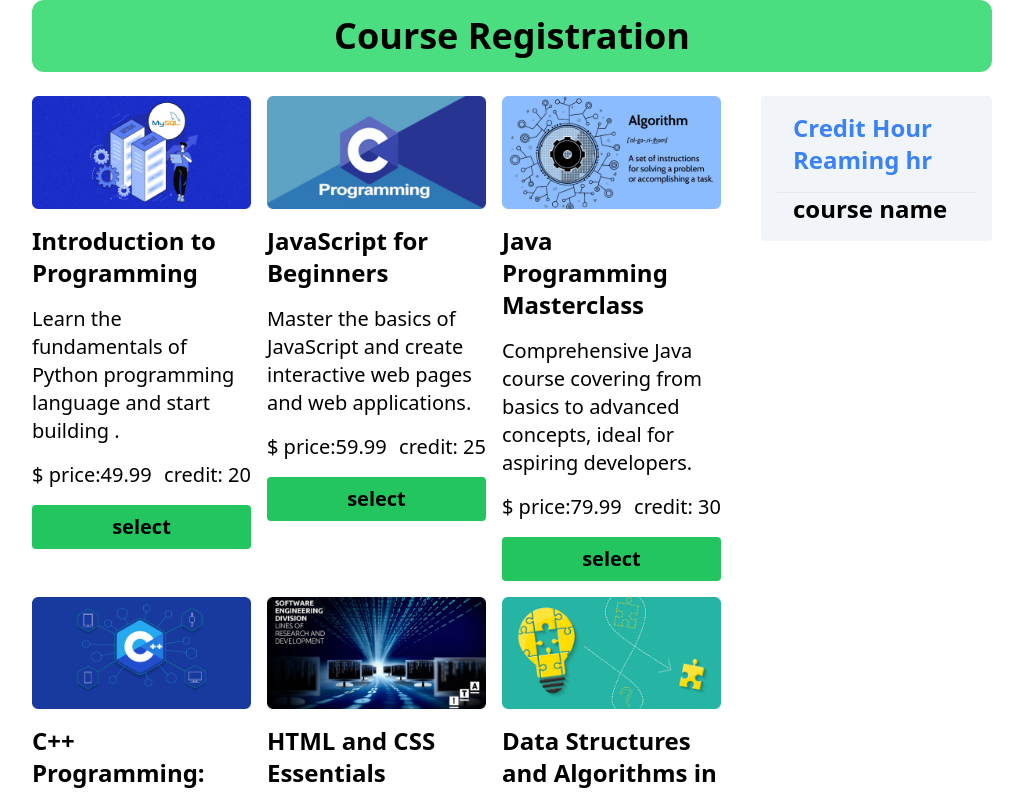
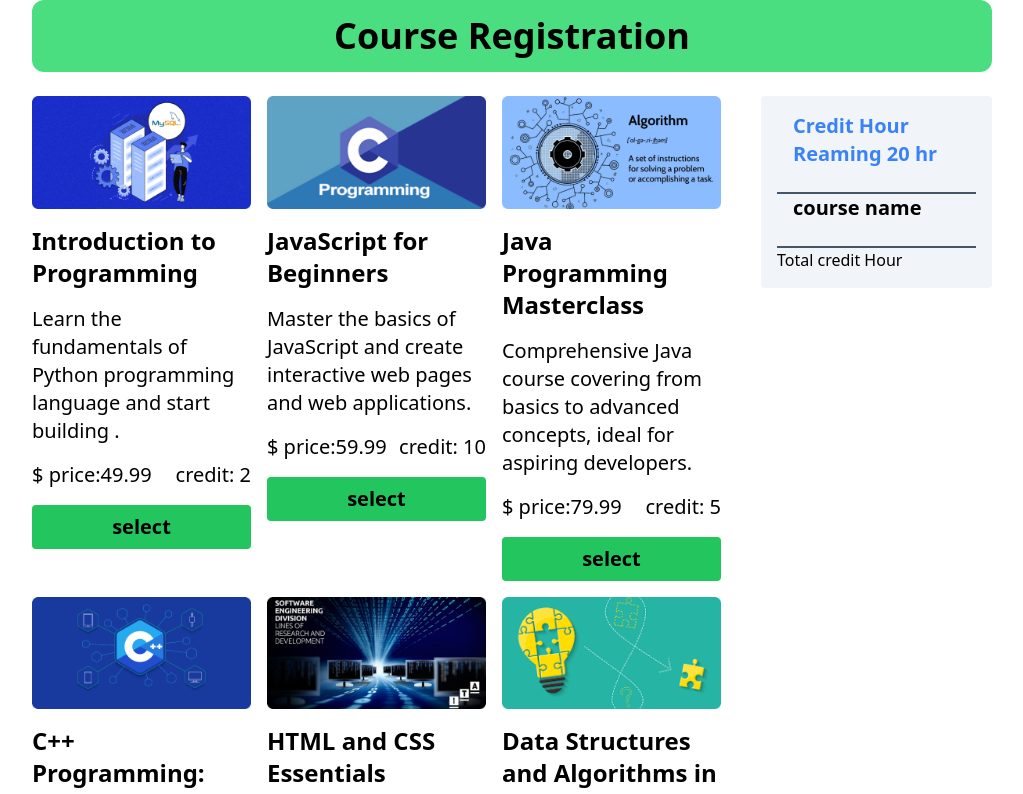
Before and after one commit to Imranahmed935/Digital-courses-Registration, a React (Vite) app: page / in a window 1280 px wide. Shown: the top 794 px of the page, without its empty margins (128-1151 px from the left). Built offline with nearby package versions, Linux system fonts and the light colour scheme.

Commit message:
credit hour added

```diff
--- a/public/data.json
+++ b/public/data.json
@@ -5,7 +5,7 @@
         "title": "Introduction to Programming",
         "short_description": "Learn the fundamentals of Python programming language and start building .",
         "price": 49.99,
-        "credit_hours": 20
+        "credit_hours": 2
     },
     {
         "id": 2,
@@ -13,7 +13,7 @@
         "title": "JavaScript for Beginners",
         "short_description": "Master the basics of JavaScript and create interactive web pages and web applications.",
         "price": 59.99,
-        "credit_hours": 25
+        "credit_hours": 10
     },
     {
         "id": 3,
@@ -21,7 +21,7 @@
         "title": "Java Programming Masterclass",
         "short_description": "Comprehensive Java course covering from basics to advanced concepts, ideal for aspiring developers.",
         "price": 79.99,
-        "credit_hours": 30
+        "credit_hours": 5
     },
     {
         "id": 4,
@@ -29,7 +29,7 @@
         "title": "C++ Programming: From Beginner to Advanced",
         "short_description": "Dive into C++ programming language with this course designed for beginners to advanced learners.",
         "price": 69.99,
-        "credit_hours": 35
+        "credit_hours": 8
     },
     {
         "id": 5,
@@ -37,7 +37,7 @@
         "title": "HTML and CSS Essentials",
         "short_description": "Learn the building blocks of web development with HTML and CSS, perfect for beginners. this is very nice course",
         "price": 39.99,
-        "credit_hours": 15
+        "credit_hours": 7
     },
     {
         "id": 6,
@@ -45,7 +45,7 @@
         "title": "Data Structures and Algorithms in Python",
         "short_description": "Explore fundamental data structures and algorithms concepts using Python programming language.",
         "price": 89.99,
-        "credit_hours": 40
+        "credit_hours": 9
     },
     {
         "id": 7,
@@ -53,7 +53,7 @@
         "title": "Android App Development with Kotlin",
         "short_description": "Build Android applications using Kotlin programming language with this hands-on course.",
         "price": 99.99,
-        "credit_hours": 45
+        "credit_hours": 4
     },
     {
         "id": 8,
@@ -61,7 +61,7 @@
         "title": "Full Stack Web Development Bootcamp",
         "short_description": "Become a full stack web developer by mastering both front-end and back-end technologies.",
         "price": 129.99,
-        "credit_hours": 60
+        "credit_hours": 6
     },
     {
         "id": 9,
@@ -69,7 +69,7 @@
         "title": "Machine Learning Fundamentals",
         "short_description": "Discover the core concepts of machine learning and start building intelligent applications.",
         "price": 109.99,
-        "credit_hours": 50
+        "credit_hours": 10
     }
 
 ]
--- a/src/App.jsx
+++ b/src/App.jsx
@@ -5,10 +5,17 @@ import Header from "./Components/Header/Header";
 
 const App = () => {
   const [courseNames, setCourseNames] = useState([]);
+  const [credit, setCredit]=useState(20)
+
+  const handleCredit = ()=>{
+    const newCredit = 20;
+   setCredit(newCredit)
+  }
 
   const handleCourseName = (course)=>{
     const newValue = [...courseNames, course]
     setCourseNames(newValue);
+    handleCredit();
   }
 
  return (
@@ -16,7 +23,11 @@ const App = () => {
      <Header></Header>
      <main className="container w-9/12 mx-auto mt-6 flex">
       <Courses handleCourseName={handleCourseName}></Courses>
-      <Cart courseNames={courseNames}></Cart>
+      <Cart
+      courseNames={courseNames}
+      handleCredit={handleCredit}
+      credit={credit}
+      ></Cart>
      </main>
     </div>
   );
--- a/src/Components/Cart/Cart.jsx
+++ b/src/Components/Cart/Cart.jsx
@@ -1,18 +1,21 @@
 import CourseName from "../CourseName/CourseName";
 import Credit from "../Credit/Credit";
 import PropTypes from "prop-types"
+import Total from "../Total/Total";
 
-const Cart = ({courseNames}) => {
+const Cart = ({courseNames, credit}) => {
     return (
         <div className="w-1/4 ml-10 p-4 rounded bg-slate-100 h-min">
-            <Credit></Credit>
+            <Credit credit={credit}></Credit>
             <CourseName courseNames={courseNames}></CourseName>
+            <Total></Total>
         </div>
     );
 };
 
 Cart.propTypes ={
-    courseNames:PropTypes.object
+    courseNames:PropTypes.object,
+    credit:PropTypes.number
 }
 
 export default Cart;
--- a/src/Components/CourseName/CourseName.jsx
+++ b/src/Components/CourseName/CourseName.jsx
@@ -2,14 +2,15 @@ import PropsTypes from 'prop-types'
 import Name from '../Name/Name';
 const CourseName = ({courseNames}) => {
     return (
-        <div>
-           <h1 className="ml-4 font-bold text-2xl">course name</h1>
+        <div >
+           <h1 className="ml-4 font-bold text-xl">course name</h1>
            {
             courseNames.map(name => <Name
             key={name.id}
             name={name}
             ></Name>)
            }
+            <hr className='mt-6 border-b border-slate-600 font-bold'/>
         </div>
     );
 };
--- a/src/Components/Courses/Courses.jsx
+++ b/src/Components/Courses/Courses.jsx
@@ -15,8 +15,8 @@ const Courses = ({handleCourseName}) => {
     return (
         <div className="w-3/4 grid md:grid-cols-2 lg:grid-cols-3 grid-cols-1 gap-4">
             {
-                courses.map(course=><Course
-                key={course.id}
+                courses.map((course,idx)=><Course
+                key={idx}
                 handleCourseName={handleCourseName}
                 course={course}
                 ></Course> )
--- a/src/Components/Credit/Credit.jsx
+++ b/src/Components/Credit/Credit.jsx
@@ -1,12 +1,17 @@
-const Credit = () => {
+import PropTypes from "prop-types"
+const Credit = ({credit}) => {
     return (
         <div>
-            <h1 className="text-2xl mb-4 ml-4 text-blue-500 font-bold">
-             Credit Hour Reaming hr
+            <h1 className="text-xl mb-4 ml-4 text-blue-500 font-bold">
+             Credit Hour Reaming {credit} hr
             </h1>
-            <hr />
+            <hr className='mt-6 border-b border-slate-600 font-bold'/>
         </div>
     );
 };
 
+Credit.propTypes ={
+    credit:PropTypes.number
+}
+
 export default Credit;
--- a/src/Components/Name/Name.jsx
+++ b/src/Components/Name/Name.jsx
@@ -1,9 +1,10 @@
 import PropsTypes from 'prop-types'
 const Name = ({name}) => {
     return (
-        <div>
+        <div >
             <h4 className='text-xl ml-4'>{name.title}</h4>
         </div>
+
     );
 };
 
--- /dev/null
+++ b/src/Components/Total/Total.jsx
@@ -0,0 +1,9 @@
+const Total = () => {
+    return (
+        <div>
+            <h1>Total credit Hour</h1>
+        </div>
+    );
+};
+
+export default Total;
```
